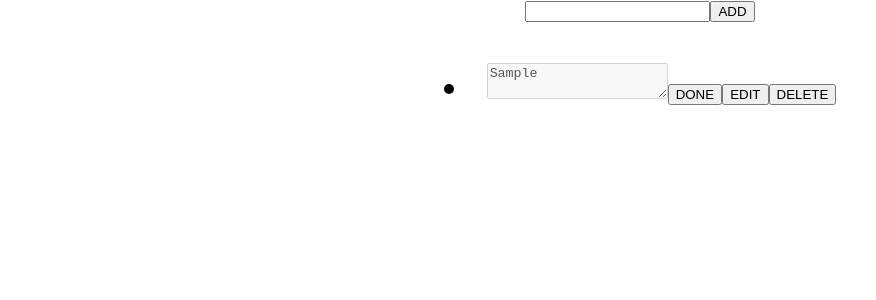
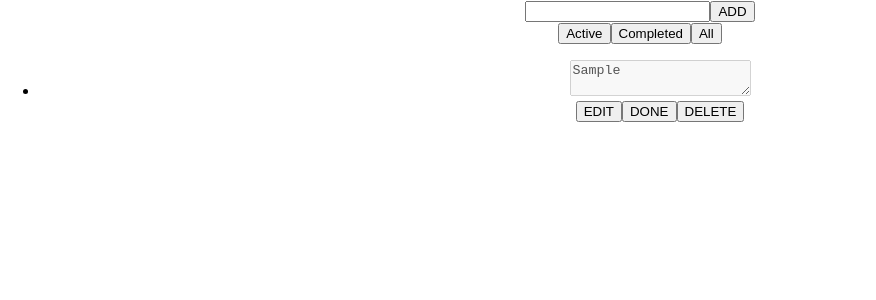
Before and after one commit to iamyakupkaya/redux-todo-app, a React (Create React App) app: page / in a window 1280 px wide. Both pictures are taken after typing "Sample" into the empty fields and a click on the button "ADD". Shown: the top 300 px of the page, without its empty margins (0-876 px from the left). Built offline with nearby package versions, Linux system fonts and the light colour scheme.

Commit message:
Todos.js component is splitted into different components

```diff
--- a/src/App.js
+++ b/src/App.js
@@ -1,10 +1,12 @@
 import "./App.css";
 import Todos from "./components/Todos";
+import DisplayTodos from "./components/DisplayTodos";
 
 function App() {
   return (
     <div className="App">
       <Todos />
+      <DisplayTodos/>
     </div>
   );
 }
--- /dev/null
+++ b/src/components/DisplayTodos.js
@@ -0,0 +1,116 @@
+import React, { useState } from "react";
+import { connect } from "react-redux";
+import TodoItem from "./TodoItem";
+import {
+  removeTodos,
+  updateTodos,
+  completeTodos,
+} from "../redux/todoSlice";
+
+//following function transform State into Props.
+// it also like a binding (map) state bindin to props
+const mapStateToProps = (state) => {
+  // we must pass this func to connet method's first element
+  return {
+    todos: state,
+  };
+};
+
+//following method transform  setState methods as dispartch
+//into props as dispatch.
+const mapDispatchToProps = (dispatch) => {
+  // we must passed this into connect methos 2nd parametre in first ().
+  return {
+    //removing method clone from original removeTodos from todoSlice.js
+    removeTodo: (ID) => dispatch(removeTodos(ID)),
+    //updating method clone from original updateTodos from todoSlice.js
+    updateTodo: (obj) => dispatch(updateTodos(obj)),
+    completeTodo: (ID) => dispatch(completeTodos(ID)),
+  };
+};
+
+const DisplayTodos = (props) => {
+
+    console.log("DisplayTodos gelen props:", props)
+    const {todos, removeTodo, updateTodo, completeTodo} = props;
+
+  //***************** HOOKS AREA ***************** */
+    const [sort, setSort] = useState("active");
+    return (
+        <div className="displaytodos">
+            <div className="buttons">
+                <button onClick={() => setSort("active")}>Active</button>
+                <button onClick={() => setSort("completed")}>Completed</button>
+                <button onClick={() => setSort("all")}>All</button>
+            </div>
+            <ul>
+                {/* for active items*/}
+                {
+                    todos.length > 0 && sort === "active"
+                    ?
+                    todos.map((item) => {
+                        return(
+                            item.completed === false &&
+                            <TodoItem
+                                key={item.id}
+                                item={item}
+                                removeTodo={removeTodo}
+                                updateTodo={updateTodo}
+                                completeTodo={completeTodo}
+                                todos={todos}
+
+                            />
+
+                        );
+                    })
+                    :
+                    null
+                }
+                {/* for completed items*/}
+                {
+                    todos.length > 0 && sort === "completed"
+                    ?
+                    todos.map((item) => {
+                        return(
+                            item.completed === true &&
+                            <TodoItem
+                                key={item.id}
+                                item={item}
+                                removeTodo={removeTodo}
+                                updateTodo={updateTodo}
+                                completeTodo={completeTodo}
+                                todos={todos}
+
+                            />
+                        );
+                    })
+                    :
+                    null
+                }
+                {/* for all items*/}
+                {
+                    todos.length > 0 && sort === "all"
+                    ?
+                    todos.map((item) => {
+                        return(
+
+                            <TodoItem
+                                key={item.id}
+                                item={item}
+                                removeTodo={removeTodo}
+                                updateTodo={updateTodo}
+                                completeTodo={completeTodo}
+                                todos={todos}
+
+                            />
+                        );
+                    })
+                    :
+                    null
+                }
+            </ul>
+        </div>
+    );
+};
+
+export default connect(mapStateToProps, mapDispatchToProps)(DisplayTodos);
--- /dev/null
+++ b/src/components/TodoItem.js
@@ -0,0 +1,43 @@
+import React, { useRef } from "react";
+
+const TodoItem = (props) => {
+  console.log("TodoItem gelen props:", props);
+
+  const { item, removeTodo, updateTodo, completeTodo } = props;
+  // item just a todo from todos array. it is a todo object
+  const inputRef = useRef(true);
+
+  //updating method for button of UPDATE
+  const handleUpdate = (id, value, event) => {
+    console.log("glen event.wvhich:", event.which);
+    if (event.which === 13) {
+      //13 number for enter. when user press enter event.which turns 13 number.
+      updateTodo({ id, item: value });
+      inputRef.current.disabled = true;
+    }
+    //updateTodo(obj);
+  };
+
+  const changeFocus = () => {
+    inputRef.current.disabled = false;
+    inputRef.current.focus();
+  };
+
+  return (
+    <li key={item.id} className="card">
+      <textarea
+        ref={inputRef}
+        disabled={inputRef}
+        defaultValue={item.item}
+        onKeyPress={(e) => handleUpdate(item.id, inputRef.current.value, e)}
+      />
+      <div className="btns">
+        <button onClick={() => changeFocus()}>EDIT</button>
+        <button onClick={() => completeTodo(item.id)}>DONE</button>
+        <button onClick={() => removeTodo(item.id)}>DELETE</button>
+      </div>
+      {item.completed && <span className="completed">COMPLITED</span>}
+    </li>
+  );
+};
+export default TodoItem;
--- a/src/components/Todos.js
+++ b/src/components/Todos.js
@@ -1,11 +1,6 @@
-import React, { useState, useEffect, useRef } from "react";
+import React, { useState, useEffect } from "react";
 import { connect } from "react-redux";
-import {
-  addTodos,
-  removeTodos,
-  updateTodos,
-  completeTodos,
-} from "../redux/todoSlice";
+import { addTodos } from "../redux/todoSlice";
 import { v4 as uuidv4 } from "uuid"; // uuidv4(); // ⇨ '9b1deb4d-3b7d-4bad-9bdd-2b0d7b3dcb6d'
 
 //following function transform State into Props.
@@ -28,101 +23,55 @@ const mapDispatchToProps = (dispatch) => {
     //this addTodo method in props anymore, we can reach this method via props
     addTodo: (obj) => dispatch(addTodos(obj)),
     //removing method clone from original removeTodos from todoSlice.js
-    removeTodo: (ID) => dispatch(removeTodos(ID)),
-    //updating method clone from original updateTodos from todoSlice.js
-    updateTodo: (obj) => dispatch(updateTodos(obj)),
-    completeTodo: (ID) => dispatch(completeTodos(ID)),
   };
 };
 
 const Todos = (props) => {
-  /*
-   ********************* DESTRUCTURING AREA *********************
-   */
-  const { todos, addTodo, removeTodo, updateTodo, completeTodo } = props; // props is a object {todos: Array(0), addTodo: ƒ}
 
-  /*
-   ********************* USING HOOKS AREA *********************
-   */
-  const [todo, setTodo] = useState("");
+  console.log("Todos.js gelen props:",props);
+  const { todos, addTodo } = props; // props is a object {todos: Array(0), addTodo: ƒ}
 
-  const inputRef = useRef(true);
-  console.log("gelen inputRef:", inputRef);
+  const [todoInput, setTodoInput] = useState("");
 
   useEffect(() => {
     // this is for initial value (todo) again and in input value will have been empty after click button
-    setTodo("");
+    setTodoInput("");
   }, [todos]); //just todos change invoked this useEffect.
 
-  /*
-   ********************* CUSTOM FUNCTIONS AREA *********************
-   */
-
   //following method for input area
-  const addClick = (event) => {
+  const addTodoButton = () => {
     addTodo({
       id: uuidv4(),
-      item: todo, // todo is value of input area from user
+      item: todoInput, // todo is value of input area from user
       completed: false,
     });
-  };
-  // following method for button of ADD
-  const handleChange = (event) => {
-    setTodo(event.target.value);
-  };
-  //following method for button of REMOVE
-  const removeClick = (ID) => {
-    removeTodo(ID);
-  };
-  //updating method for button of UPDATE
-  const handleUpdate = (id, value, event) => {
-    console.log("glen event.wvhich:", event.which);
-    if (event.which === 13) {
-      //13 number for enter. when user press enter event.which turns 13 number.
-      updateTodo({ id, item: value });
-      inputRef.current.disabled = true;
-    }
-    //updateTodo(obj);
-  };
-  //competed Todo method when user select completed selection
-  const changeCompleted = (ID) => {
-    completeTodo(ID);
-  };
-  const changeInputRef = () => {
-    inputRef.current.disabled = false;
-    inputRef.current.focus();
   };
 
   return (
     <div className="addTodos">
       <input
         type="text"
-        onChange={(e) => handleChange(e)}
+        onChange={(event) => setTodoInput(event.target.value)}
         className="todo-input"
-        value={todo}
+        value={todoInput}
       />
-      <button className="add-btn" onClick={(e) => addClick(e)}>
+      <button className="add-btn" onClick={() => addTodoButton()}>
         ADD
       </button>
-      <br></br>
-      <br></br>
-      {todos.length > 0 ? (
+    </div>
+  );
+};
+
+// following method is called to connect between react store and this component
+export default connect(mapStateToProps, mapDispatchToProps)(Todos);
+
+/*
+
+{todos.length > 0 ? (
         <h1>
           {todos.map((todo) => {
             return (
-              <li key={todo.id}>
-                <textarea
-                  ref={inputRef}
-                  disabled={inputRef}
-                  defaultValue={todo.item}
-                  onKeyPress={(e) =>
-                    handleUpdate(todo.id, inputRef.current.value, e)
-                  }
-                />
-                <button onClick={() => changeCompleted(todo.id)}>DONE</button>
-                <button onClick={() => changeInputRef()}>EDIT</button>
-                <button onClick={() => removeClick(todo.id)}>DELETE</button>
-              </li>
+
             );
           })}
         </h1>
@@ -133,9 +82,5 @@ const Todos = (props) => {
           <hr style={{ border: "2px solid red" }} />
         </h1>
       )}
-    </div>
-  );
-};
 
-// following method is called to connect between react store and this component
-export default connect(mapStateToProps, mapDispatchToProps)(Todos);
+      */
--- a/src/redux/todoSlice.js
+++ b/src/redux/todoSlice.js
@@ -49,6 +49,7 @@ const todoSlice = createSlice({
             completed: true,
           };
         }
+        console.log("GELMEYEN ID");
         return todo;
       });
     },
```
